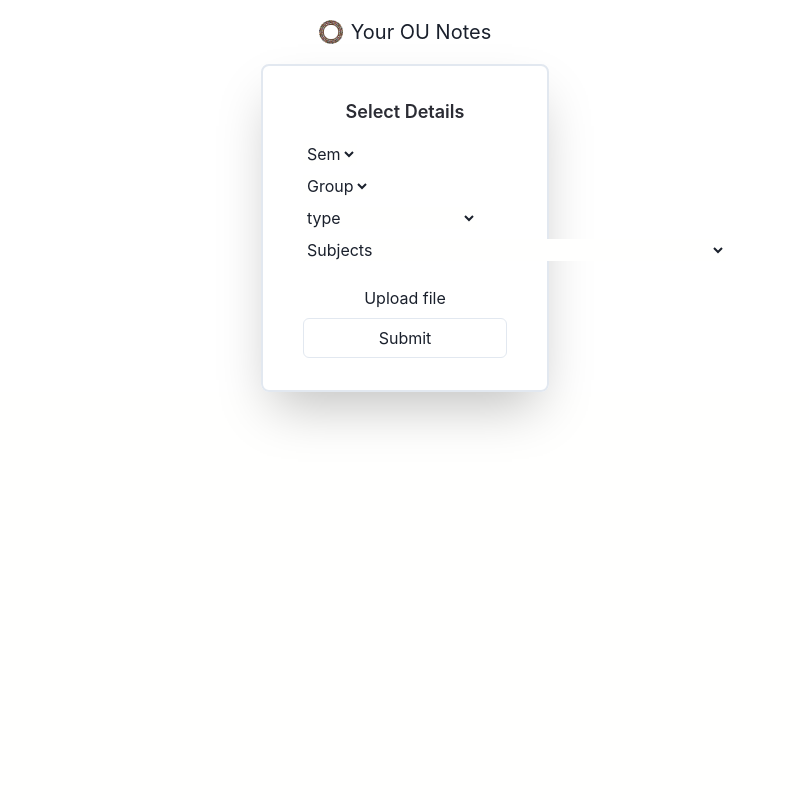
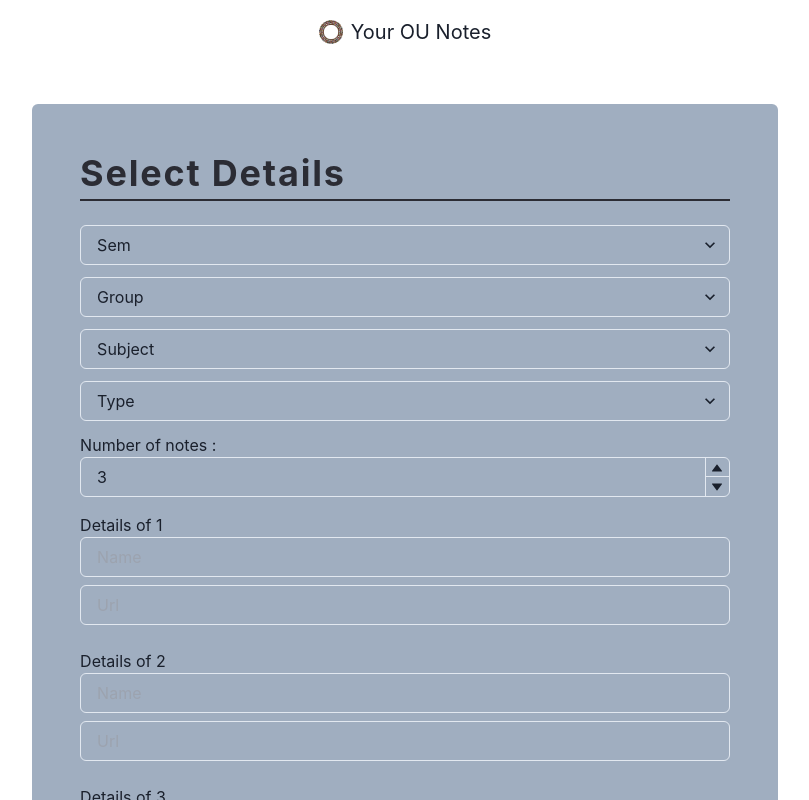
Before and after one commit to shareef99/yourounotes, a Next.js app: page /upload in a window 1280 px wide. Shown: the top 800 px of the page, without its empty margins (235-1044 px from the left). Built offline with nearby package versions, Linux system fonts and the light colour scheme.

Commit message:
🎉 Style upload page

```diff
--- a/components/Layout.tsx
+++ b/components/Layout.tsx
@@ -10,8 +10,8 @@ export const Layout = ({ children }: Props) => {
     return (
         <>
             <Navbar />
-            <main>{children}</main>
-            {/* <Footer /> */}
+            <main className="h-full">{children}</main>
+            <Footer />
         </>
     );
 };
--- a/pages/upload.tsx
+++ b/pages/upload.tsx
@@ -1,18 +1,21 @@
-import { Box, Input } from "@chakra-ui/react";
-import { FC, useState } from "react";
+import {
+    Button,
+    Flex,
+    Heading,
+    Input,
+    Select,
+    NumberInput,
+    NumberInputField,
+    NumberInputStepper,
+    NumberIncrementStepper,
+    NumberDecrementStepper,
+} from "@chakra-ui/react";
+import { FC } from "react";
 // import { storage, timestamp, db } from "../firebase";
 import details from "../public/details.json";
 // import { useAuth } from "../contexts/AuthContext";
-// import BackToHome from "../components/BackToHome";
 
 interface Props {}
-
-interface formData {
-    group: string;
-    sem: string;
-    subject: string;
-    type: string;
-}
 
 const Upload: FC<Props> = () => {
     // const { user, admins } = useAuth();
@@ -24,74 +27,30 @@ const Upload: FC<Props> = () => {
     // };
 
     return (
-        <section>
-            <Box className="border-2 rounded-lg shadow-2xl px-10 py-8 mx-auto w-72 colCenter space-y-4">
-                <h3 className="font-semibold text-lg">Select Details</h3>
-                <form className="colCenter flex-wrap w-full space-y-2">
-                    <label htmlFor="sem" className="w-full">
-                        <select
-                            id="sem"
-                            defaultValue="default"
-                            className="select"
+        <Flex alignItems="center" justifyContent="center" marginY={10}>
+            <Flex
+                direction="column"
+                p={12}
+                rounded={6}
+                backgroundColor="gray.400"
             >
-                            <option value="default" disabled>
-                                Sem
-                            </option>
+                <Heading mb={6}>Select Details</Heading>
+                <form action="">
+                    <Select placeholder="Sem" mb={3}>
                         <option value="first">Ist</option>
                         <option value="second">IInd</option>
                         <option value="third">IIIrd</option>
                         <option value="forth">IVth</option>
-                        </select>
-                    </label>
-                    <label htmlFor="group" className="w-full">
-                        <select
-                            id="group"
-                            defaultValue="default"
-                            className="select"
-                        >
-                            <option value="default" disabled>
-                                Group
-                            </option>
+                    </Select>
+                    <Select placeholder="Group" mb={3}>
                         <option value="CSE">CSE</option>
                         <option value="IT">IT</option>
                         <option value="ECE">ECE</option>
                         <option value="ME">ME</option>
                         <option value="CE">CE</option>
                         <option value="EEE">EEE</option>
-                        </select>
-                    </label>
-                    <label htmlFor="type" className="w-full">
-                        <select
-                            id="type"
-                            defaultValue="default"
-                            className="select"
-                        >
-                            <option value="default" disabled>
-                                type
-                            </option>
-                            <option value="notes">Notes</option>
-                            <option value="important questions">
-                                Important Questions
-                            </option>
-                            <option value="syllabus">Syllabus</option>
-                            <option value="question paper">
-                                Question Paper
-                            </option>
-                        </select>
-                    </label>
-                    <label htmlFor="subjects" className="w-full">
-                        <select
-                            id="subjects"
-                            defaultValue="default"
-                            className="select"
-                        >
-                            <option
-                                value="default"
-                                disabled
-                                className="box-content max-w-full w-full"
-                            >
-                                Subjects
-                            </option>
+                    </Select>
+                    <Select placeholder="Subject" mb={3}>
                         {details?.map((x) =>
                             x.subjects.map((subject) => (
                                 <option
@@ -103,33 +62,45 @@ const Upload: FC<Props> = () => {
                                 </option>
                             ))
                         )}
-                        </select>
-                    </label>
-
-                    <label
-                        htmlFor="upload-files"
-                        className="pt-4 w-full flexCenter"
+                    </Select>
+                    <Select placeholder="Type" mb={3}>
+                        <option value="notes">Notes</option>
+                        <option value="important questions">
+                            Important Questions
+                        </option>
+                        <option value="syllabus">Syllabus</option>
+                        <option value="question paper">Question Paper</option>
+                    </Select>
+                    <div>
+                        <span>Number of notes : </span>
+                        <NumberInput
+                            mb={3}
+                            defaultValue={3}
+                            allowMouseWheel
+                            aria-label="Number of notes"
                         >
-                        <span className="uploadPageBtn">Upload file</span>
-                        <input
-                            type="file"
-                            id="upload-files"
-                            className="opacity-0 w-0 h-0 absolute"
-                            // onChange={handleFileSelection}
-                            multiple={true}
-                        />
-                    </label>
-                    <label htmlFor="submit" className="w-full flexCenter">
-                        <Input
-                            type="submit"
-                            id="submit"
-                            name="submit"
-                            className="uploadPageBtn"
-                        />
-                    </label>
+                            <NumberInputField />
+                            <NumberInputStepper>
+                                <NumberIncrementStepper />
+                                <NumberDecrementStepper />
+                            </NumberInputStepper>
+                        </NumberInput>
+                    </div>
+                    <div>
+                        {[1, 2, 3].map((x) => (
+                            <div className="my-4">
+                                <span>Details of {x}</span>
+                                <Input placeholder="Name" mb={2} />
+                                <Input placeholder="Url" mb={2} />
+                            </div>
+                        ))}
+                    </div>
+                    <Button colorScheme="teal" width="full">
+                        Submit
+                    </Button>
                 </form>
-            </Box>
-        </section>
+            </Flex>
+        </Flex>
     );
 };
 
```
Lines whose indentation alone changed are shown as unchanged.
